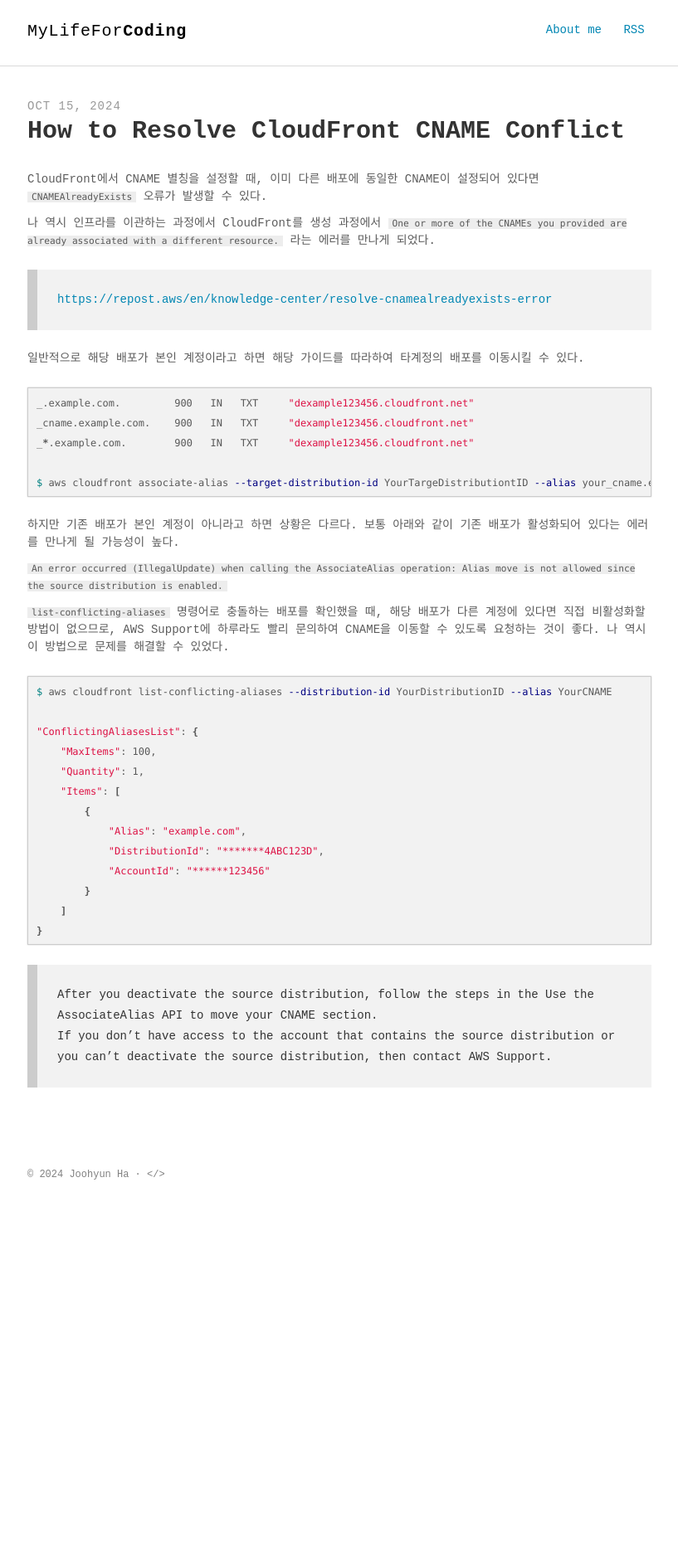
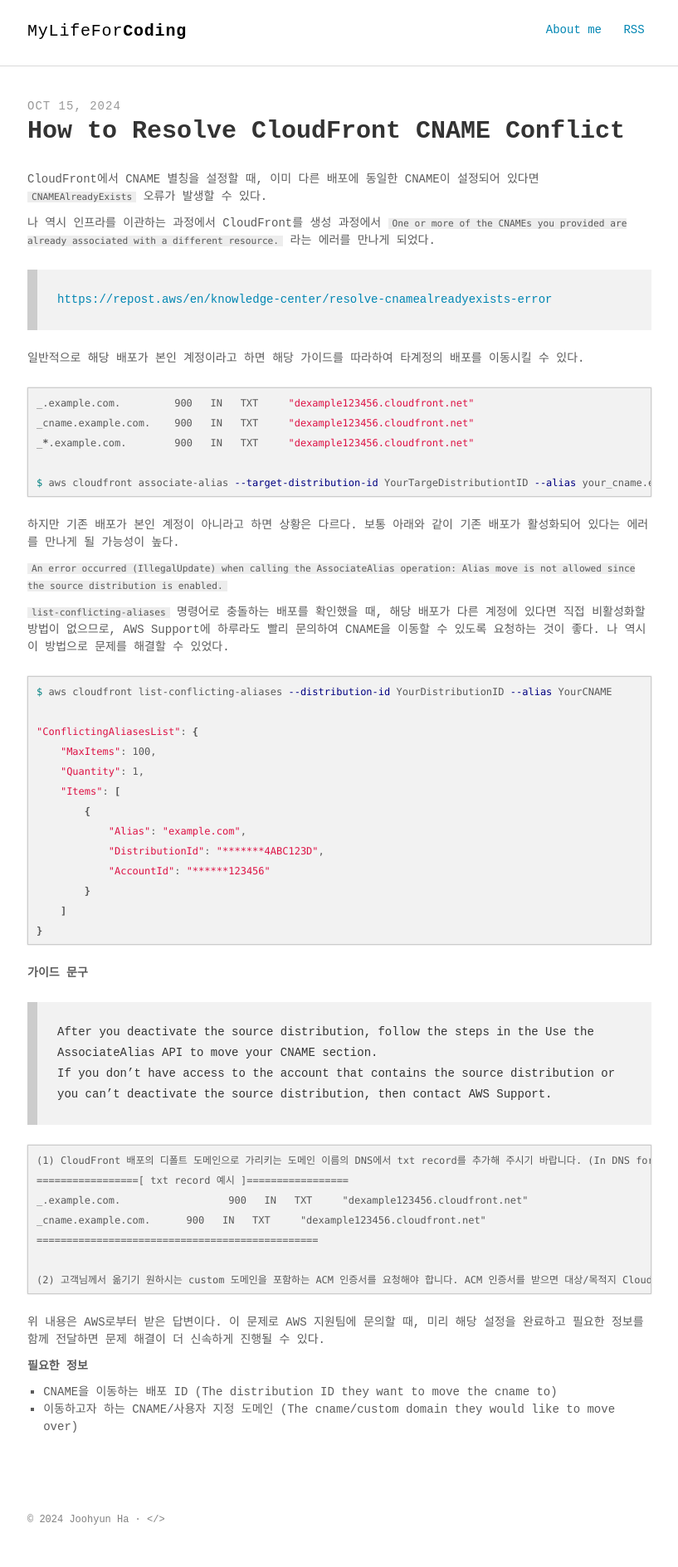
Before and after one commit to mangchhe/mangchhe.github.io, a Jekyll site: the page built from _posts/2024-10-15-how-to-resolve-cloudfront-cname-conflict.md, in a window 1280 px wide. Shown: the whole page at 83% size, without its empty margins (231-1048 px from the left). Built offline with Jekyll 4.4.1, drawn with Linux system fonts in a browser that asks for light colours; some web fonts are replaced; before the commit the page ends 1473 px from its top, so only the background shows below that.

Commit message:
update(how to resolve cloudfront cname conflict): add guide

````diff
--- a/_posts/2024-10-15-how-to-resolve-cloudfront-cname-conflict.md
+++ b/_posts/2024-10-15-how-to-resolve-cloudfront-cname-conflict.md
@@ -43,6 +43,24 @@
 }
 ```
 
+**가이드 문구**
+
 > After you deactivate the source distribution, follow the steps in the Use the AssociateAlias API to move your CNAME section.
 >
 > If you don't have access to the account that contains the source distribution or you can't deactivate the source distribution, then contact AWS Support.
+
+```
+(1) CloudFront 배포의 디폴트 도메인으로 가리키는 도메인 이름의 DNS에서 txt record를 추가해 주시기 바랍니다. (In DNS for the domain name, they need to add a txt record that points to the default domain of the CloudFront distribution.) 예시는 아래와 같습니다.
+=================[ txt record 예시 ]=================
+_.example.com.                  900   IN   TXT     "dexample123456.cloudfront.net"
+_cname.example.com.      900   IN   TXT     "dexample123456.cloudfront.net"
+===============================================
+
+(2) 고객님께서 옮기기 원하시는 custom 도메인을 포함하는 ACM 인증서를 요청해야 합니다. ACM 인증서를 받으면 대상/목적지 CloudFront 배포에 해당 인증서를 연결해야 합니다. (Please request an ACM cert that covers the custom domain that they want us to move, once they have the ACM certificate they need to attach it to the target/destination CloudFront distribution.)
+```
+
+위 내용은 AWS로부터 받은 답변이다. 이 문제로 AWS 지원팀에 문의할 때, 미리 해당 설정을 완료하고 필요한 정보를 함께 전달하면 문제 해결이 더 신속하게 진행될 수 있다.
+
+**필요한 정보**
+- CNAME을 이동하는 배포 ID (The distribution ID they want to move the cname to)
+- 이동하고자 하는 CNAME/사용자 지정 도메인 (The cname/custom domain they would like to move over)
````
